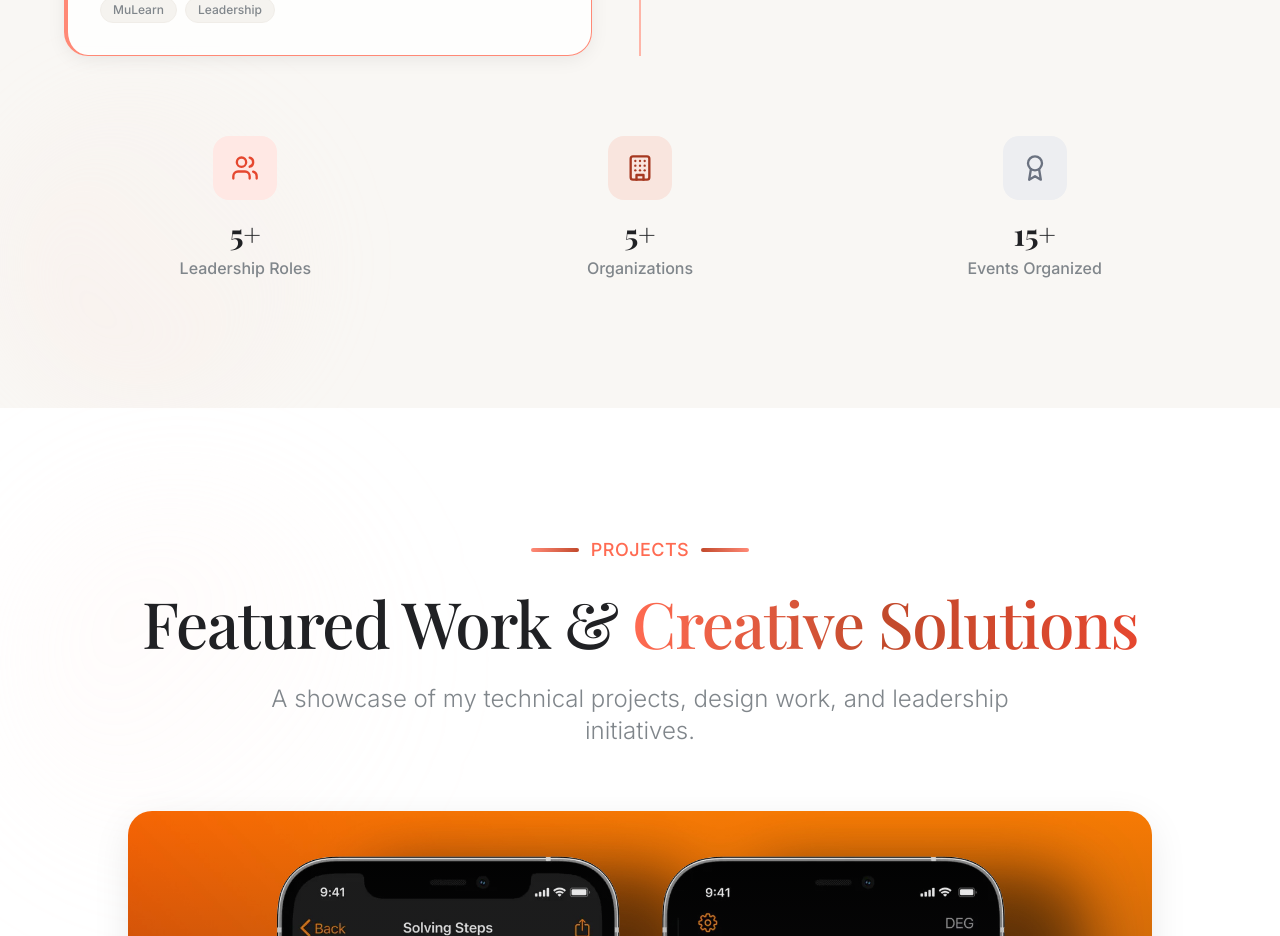
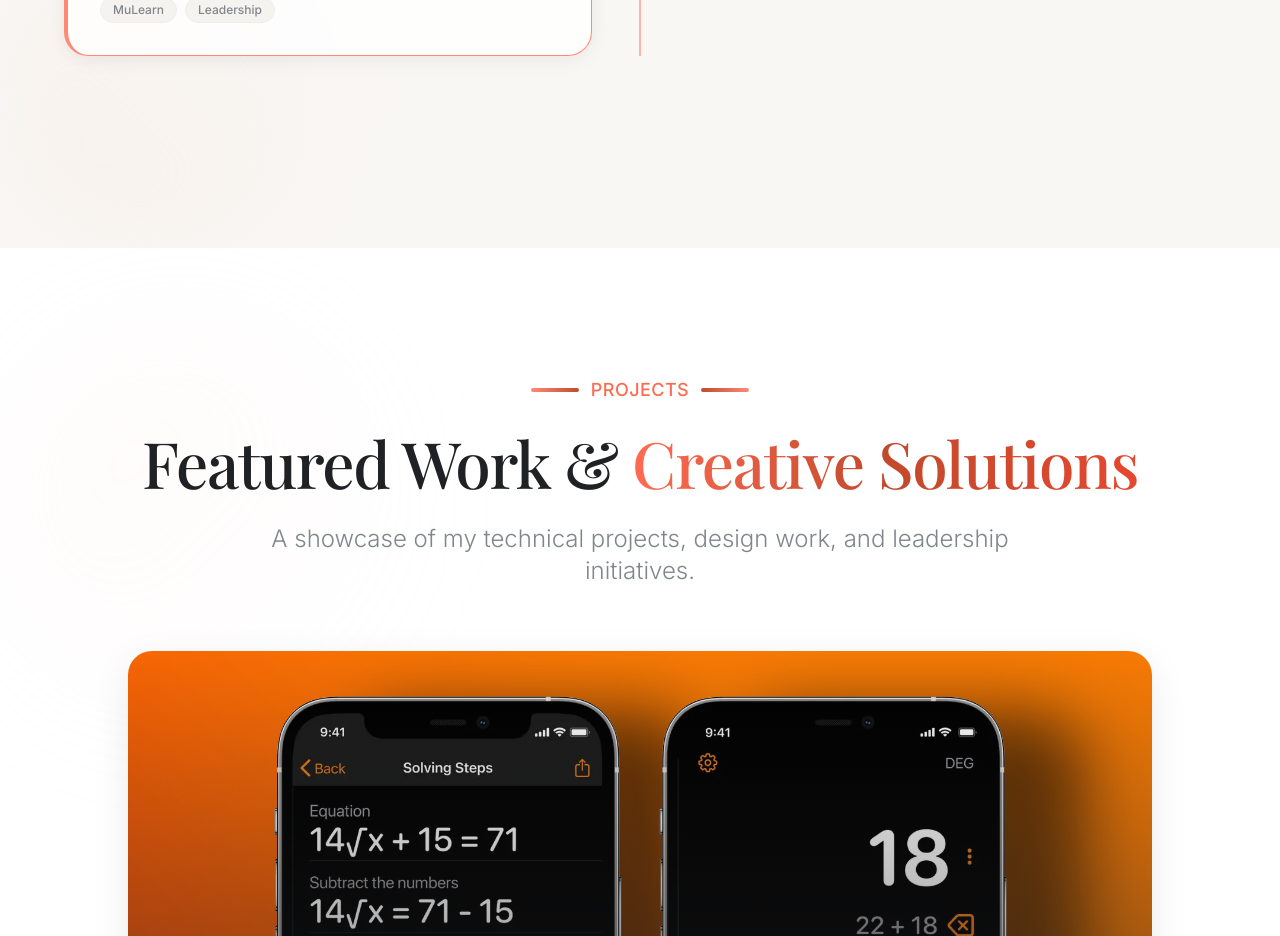
Before and after one commit to Vedha17Mahadevan/Portfolio_Webdev_Mulearn, a React (Vite) app: page / in a window 1280 px wide. Shown: the part 5580-6516 px from the top of the page. Built offline with nearby package versions, Linux system fonts and the light colour scheme.

Commit message:
Update Experience.tsx

```diff
--- a/src/components/Experience.tsx
+++ b/src/components/Experience.tsx
@@ -1,7 +1,7 @@
 import React from 'react';
 import { motion } from 'framer-motion';
 import { useInView } from 'react-intersection-observer';
-import { Calendar, Building, Award, Users, Zap, Target } from 'lucide-react';
+import { Calendar, Building, Target, Users, Zap } from 'lucide-react';
 
 const experiences = [
   {
@@ -101,7 +101,9 @@ const Experience: React.FC = () => {
             <span className="text-coral-500 font-medium text-lg tracking-wide uppercase">Experience</span>
             <div className="w-12 h-1 bg-gradient-to-r from-burnt-500 to-coral-400 rounded-full"></div>
           </div>
-          <h2 className="section-title text-center">Leadership Journey & <span className="gradient-text">Professional Growth</span></h2>
+          <h2 className="section-title text-center">
+            Leadership Journey & <span className="gradient-text">Professional Growth</span>
+          </h2>
           <p className="section-subtitle text-center max-w-3xl mx-auto">
             My path through various leadership roles and experiences that have shaped my professional identity.
           </p>
@@ -153,32 +155,6 @@ const Experience: React.FC = () => {
             );
           })}
         </motion.div>
-
-        <motion.div variants={containerVariants} initial="hidden" animate={inView ? 'visible' : 'hidden'} className="mt-20 grid grid-cols-2 md:grid-cols-3 gap-8">
-          <motion.div variants={cardVariants} className="text-center">
-            <div className="w-16 h-16 bg-coral-100 rounded-2xl flex items-center justify-center mx-auto mb-4">
-              <Users className="text-coral-600" size={28} />
-            </div>
-            <div className="font-serif font-bold text-3xl text-ink-900 mb-1">5+</div>
-            <div className="text-ink-600 font-medium">Leadership Roles</div>
-          </motion.div>
-
-          <motion.div variants={cardVariants} className="text-center">
-            <div className="w-16 h-16 bg-burnt-100 rounded-2xl flex items-center justify-center mx-auto mb-4">
-              <Building className="text-burnt-600" size={28} />
-            </div>
-            <div className="font-serif font-bold text-3xl text-ink-900 mb-1">5+</div>
-            <div className="text-ink-600 font-medium">Organizations</div>
-          </motion.div>
-
-          <motion.div variants={cardVariants} className="text-center">
-            <div className="w-16 h-16 bg-grayblue-100 rounded-2xl flex items-center justify-center mx-auto mb-4">
-              <Award className="text-grayblue-600" size={28} />
-            </div>
-            <div className="font-serif font-bold text-3xl text-ink-900 mb-1">15+</div>
-            <div className="text-ink-600 font-medium">Events Organized</div>
-          </motion.div>
-        </motion.div>
       </div>
     </section>
   );
```
